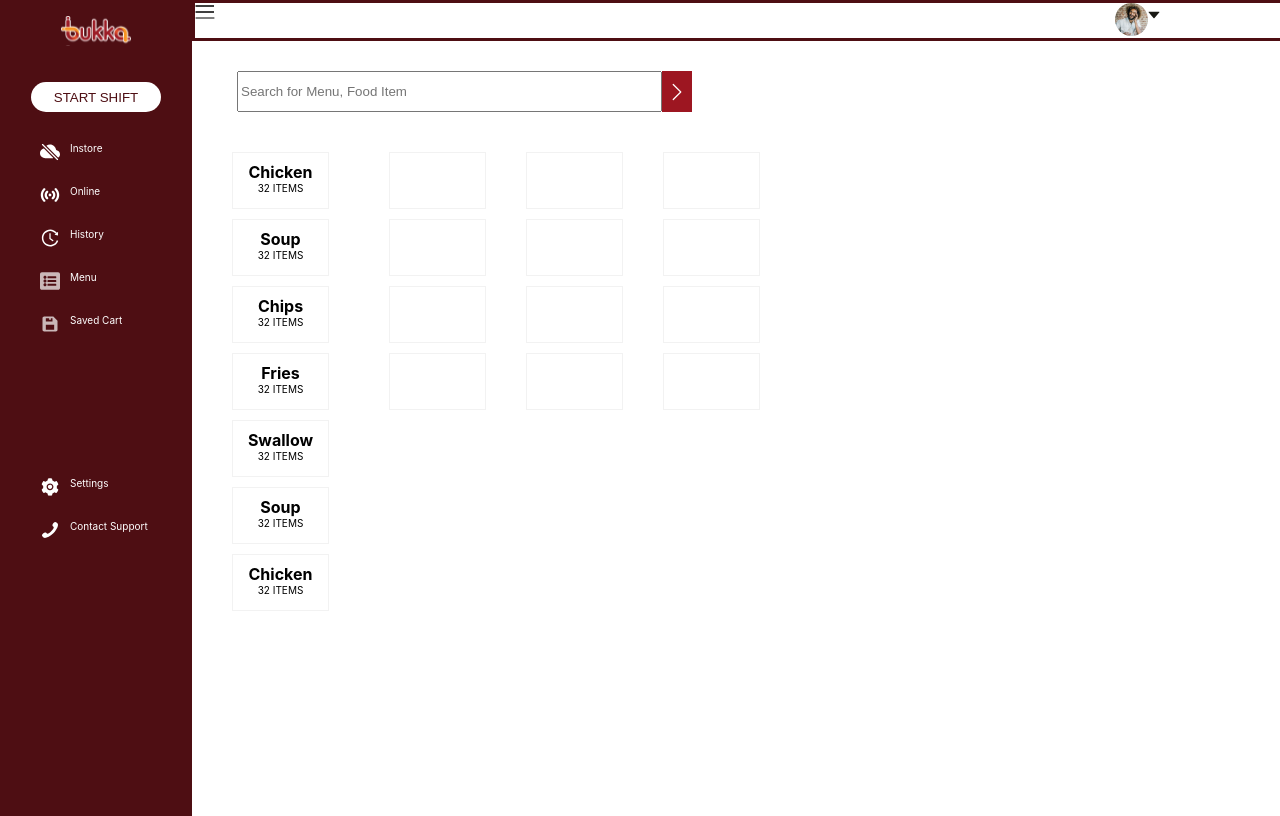
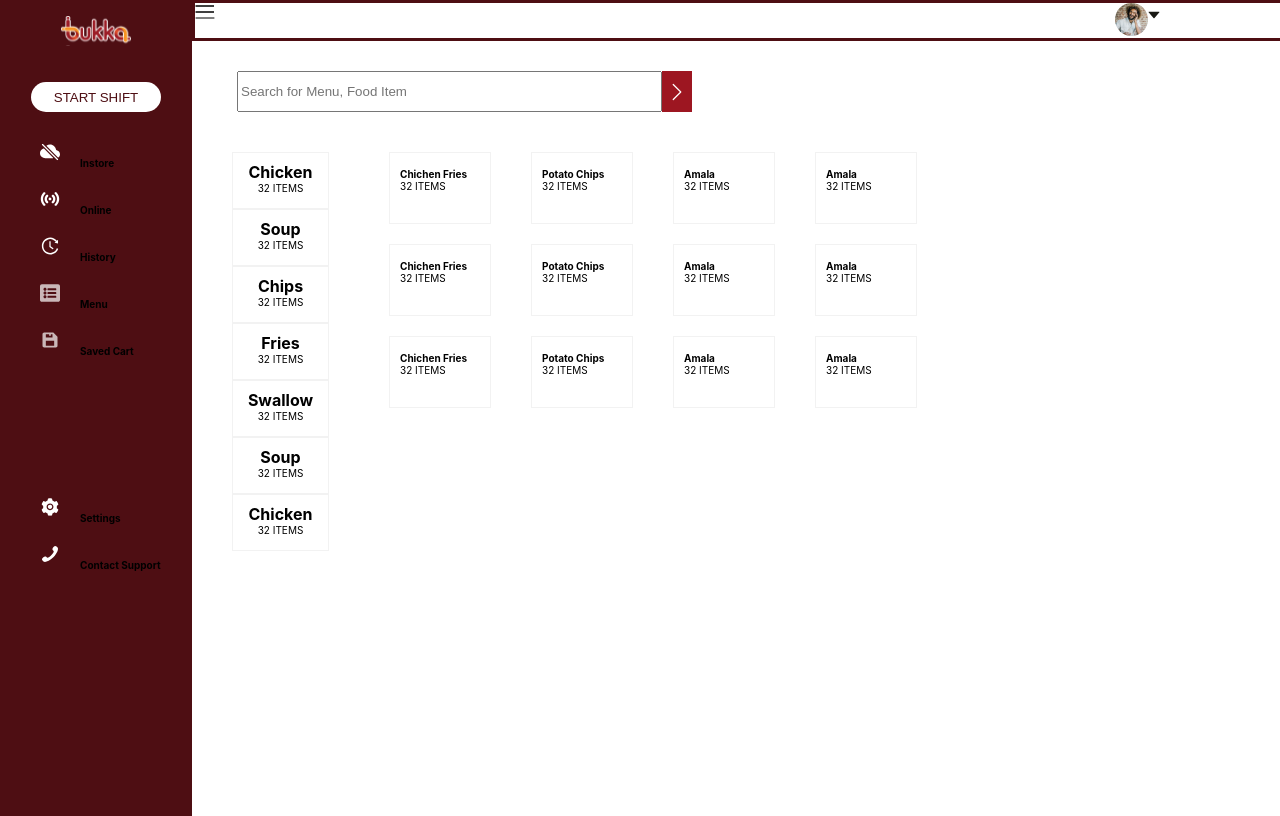
Before and after one commit to yusluv1234/bukka-items, a React (Create React App) app: page / in a window 1280 px wide. Built offline with nearby package versions, Linux system fonts and the light colour scheme.

Commit message:
my project

```diff
--- a/src/components/menu/items-menu/itemMenu.css
+++ b/src/components/menu/items-menu/itemMenu.css
@@ -1,15 +1,18 @@
 .itemMenu {
     margin-left: 40px;
-    width: 150px;
-    text-align: center;
-    height: 100px;
+    margin-bottom: 20px;
+    width: 100px;
+    height: 70px;
     border: 1px solid #F2F2F2;
 }
 
 .title {
+    margin-top: 15px;
+    margin-left: 10px;
     font-weight: bold;
-    margin-top: 9px;
+    color: black;
 }
 .item {
     font-size: 10px;
+    margin-left: 10px;
 }
--- a/src/components/menu/items-menu/itemMenu.js
+++ b/src/components/menu/items-menu/itemMenu.js
@@ -2,13 +2,13 @@
 
 import './itemMenu.css';
 
-const itemMenu = props  => {
+const ItemMenu = props  => {
     return (
         <div className='itemMenu'>
-            <div className='title'>{props.name}</div>
-            <div className='item'>{props.value}</div>
+            <div className='title'>{props.title}</div>
+            <div className='item'>{props.item}</div>
         </div>
     )
 }
 
-export default itemMenu;
+export default ItemMenu;
--- a/src/components/menu/items/Items.js
+++ b/src/components/menu/items/Items.js
@@ -1,5 +1,5 @@
 import React from 'react';
-import MenuList from '../menu-list/Menu-List';
+import ItemMenu from '../items-menu/itemMenu';
 
 import './items.css';
 
@@ -7,22 +7,24 @@
     return (
         <div className='items'>
            <div>
-           <MenuList />
-            <MenuList />
-            <MenuList />
-            <MenuList />
+           <ItemMenu title='Chichen Fries' item='32 ITEMS' />
+           <ItemMenu title='Chichen Fries' item='32 ITEMS' />
+           <ItemMenu title='Chichen Fries' item='32 ITEMS' />
            </div>
            <div>
-           <MenuList />
-            <MenuList />
-            <MenuList />
-            <MenuList />
+           <ItemMenu title='Potato Chips' item='32 ITEMS' />
+           <ItemMenu title='Potato Chips' item='32 ITEMS' />
+           <ItemMenu title='Potato Chips' item='32 ITEMS' />
            </div>
            <div>
-           <MenuList />
-            <MenuList />
-            <MenuList />
-            <MenuList />
+           <ItemMenu title='Amala' item='32 ITEMS' />
+           <ItemMenu title='Amala' item='32 ITEMS' />
+           <ItemMenu title='Amala' item='32 ITEMS' />
+           </div>
+           <div>
+           <ItemMenu title='Amala' item='32 ITEMS' />
+           <ItemMenu title='Amala' item='32 ITEMS' />
+           <ItemMenu title='Amala' item='32 ITEMS' />
            </div>
         </div>
     )
--- a/src/components/menu/menu-list/Menu-List.css
+++ b/src/components/menu/menu-list/Menu-List.css
@@ -1,7 +1,7 @@
 .menu-list {
     margin-left: 40px;
     width: 95px;
-    margin-bottom: 10px;
+    /* margin-bottom: 10px; */
     text-align: center;
     height: 55px;
     border: 1px solid #F2F2F2;
```
